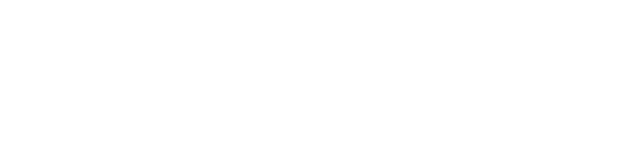
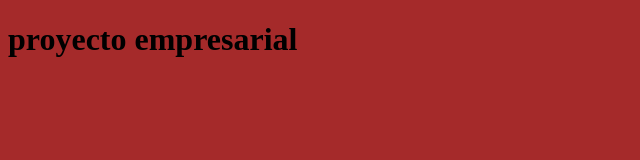
Before and after one commit to AEGELIS/CursoGit, a plain HTML site: page index.html in a window 1280 px wide. Shown: the whole page, without its empty margins (0-640 px from the left). Drawn offline with Linux system fonts and the light colour scheme.

```diff
--- /dev/null
+++ b/css/styles.css
@@ -0,0 +1,3 @@
+body{
+    background-color: brown;
+}
--- a/index.html
+++ b/index.html
@@ -5,8 +5,9 @@
     <meta http-equiv="X-UA-Compatible" content="IE=edge">
     <meta name="viewport" content="width=device-width, initial-scale=1.0">
     <title>Document</title>
+    <link rel="stylesheet" href="./css/styles.css">
 </head>
 <body>
-
+    <h1>proyecto empresarial</h1>
 </body>
 </html>
```
Also changed, not shown: js/proyecto.js (added).
